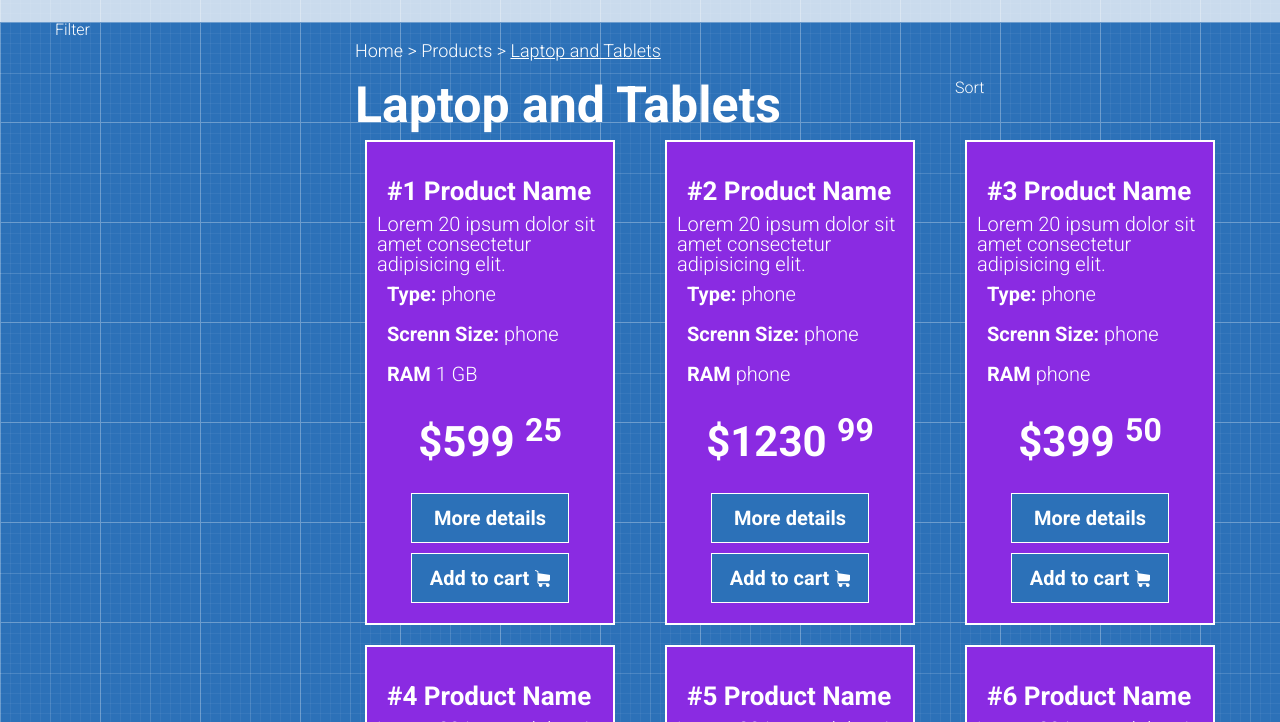
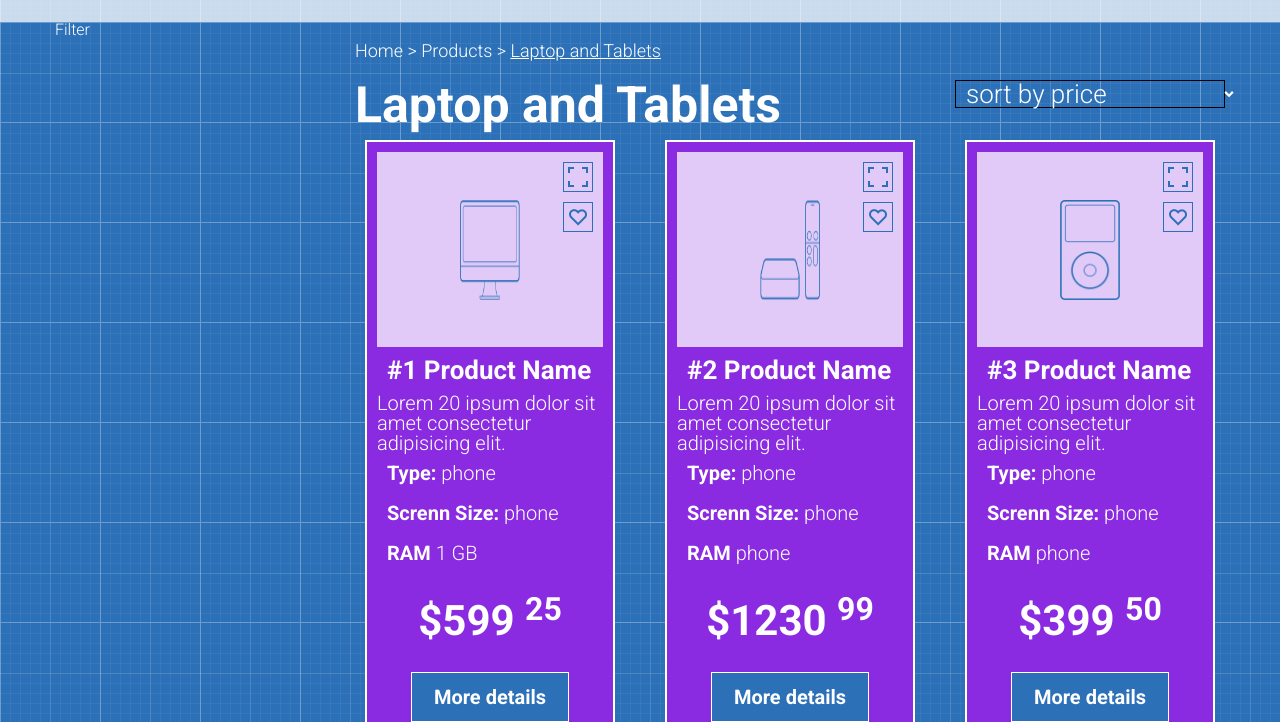
Before and after one commit to YHulko/project-shop, a plain HTML site: page index.html in a window 1280 px wide. Shown: the part 78-800 px from the top of the page. Drawn offline with Linux system fonts and the light colour scheme.

Commit message:
Yaroslav version working 3

```diff
--- a/index.html
+++ b/index.html
@@ -81,15 +81,26 @@
         </div>
         <div class="row">
           <div class="col-8"><div class="Lap-and-Tab-big">Laptop and Tablets</div></div>
-          <div class="col-4">Sort</div>
-        </div>
+
+          <div class="col-4">
+            <div class="menu-sort">
+              <li class="menu-sort-dd"><a href="" class="arrow_w">sort by price</a>
+                <ul class="submenu-dd">
+                    <a href="">sort by name</a>
+                    <a href="">sort by date</a>
+                    <a href="">sort by popularity</a>
+                </ul>
+             </li>
+            </div>
+          </div>
+         </div>
 
         <div class="row">
           <div class="begin-here">
           <div class="col-4">
             <div class="product">
               <div class="product-image">   <!-- position: relative; -->
-                <img src="" alt="">
+                <img src="images/product1.png" alt="Monitor"  width="60" height="100">
                 <div class="zoom"></div>    <!-- position: absolute; -->
                 <div class="like"></div>    <!-- position: absolute; -->
               </div>
@@ -117,7 +128,7 @@
           <div class="col-4">
             <div class="product">
               <div class="product-image">   <!-- position: relative; -->
-                <img src="" alt="">
+                <img src="images/product2.png" alt="TV Controll" width="60" height="100">
                 <div class="zoom"></div>    <!-- position: absolute; -->
                 <div class="like"></div>    <!-- position: absolute; -->
               </div>
@@ -146,7 +157,7 @@
           <div class="col-4">
             <div class="product">
               <div class="product-image">   <!-- position: relative; -->
-                <img src="" alt="">
+                <img src="images/Product5.png" alt="Smart-Clock" width="60" height="100">
                 <div class="zoom"></div>    <!-- position: absolute; -->
                 <div class="like"></div>    <!-- position: absolute; -->
               </div>
@@ -174,7 +185,7 @@
           <div class="col-4">
             <div class="product">
               <div class="product-image">   <!-- position: relative; -->
-                <img src="" alt="">
+                <img src="images/product2.png" alt="">
                 <div class="zoom"></div>    <!-- position: absolute; -->
                 <div class="like"></div>    <!-- position: absolute; -->
               </div>
@@ -202,7 +213,7 @@
           <div class="col-4">
             <div class="product">
               <div class="product-image">   <!-- position: relative; -->
-                <img src="" alt="">
+                <img src="images/product2.png" alt="TV Controll" width="60" height="100">
                 <div class="zoom"></div>    <!-- position: absolute; -->
                 <div class="like"></div>    <!-- position: absolute; -->
               </div>
@@ -228,7 +239,7 @@
           <div class="col-4">
             <div class="product">
               <div class="product-image">   <!-- position: relative; -->
-                <img src="" alt="">
+                <img src="images/Product5.png" alt="TV Controll" width="60" height="100">
                 <div class="zoom"></div>    <!-- position: absolute; -->
                 <div class="like"></div>    <!-- position: absolute; -->
               </div>
--- a/menu.css
+++ b/menu.css
@@ -3,11 +3,7 @@
 }
 .Lap-and-Tab-big{
   font-size: 50px;
-  font-weight: bold;
-
-}
-
-
+  font-weight: bold;}
 .arrow {
   background-image: url("images/arrow-down-blue.svg");
   background-repeat: no-repeat;
@@ -20,29 +16,26 @@
   background-repeat: no-repeat;
   background-size: 26px;
   background-position-x: 250px;
-  background-position-y: center;
-}
-
+  background-position-y: center;}
 /*______________________________________________________________________________*/
 .menu  {
-  display: flex;
-}
+  display: flex;}
 
-.menu li {  /*-------------------- */
+  .menu li {  /*-------------------- */
   /*position: relative;*/
   width: 25%;
   border-left: 1px solid #2c71b8;
 }
-.menu-sort li {
+.menu-sort li {/*----------------------1---------------------*/
   border: 1px solid black;
   /*position: relative;*/
-  font-size: 30px;
-  padding-left: 30px;
+  font-size: 26px;
+  padding-left: 10px;
 }
 .menu li:last-child {
   border-right: 1px solid #2c71b8;
 }
-.menu a {/*------------------------*/
+.menu a {
   display: flex;
   height: 50px;
   text-decoration: none;
@@ -52,10 +45,10 @@
   color: #2c71b8;
 }
 
-.menu-sort a{
+.menu-sort a{/*--------------------------2----*/
   display: flex;
   color: white;
-  width: 300px ;
+  width: 300px;;
   text-decoration: none;
   justify-content: left;
 }
@@ -71,13 +64,14 @@
 .prod,.menu-sort-dd {
     position: relative;
     list-style-type: none;
+    z-index: 10000;
   }
-  /*.menu-sort-dd:hover .submenu-dd {
+  .menu-sort-dd:hover .submenu-dd {
     display: block;
   }
   .prod:hover .submenu {
     display: block;
-  }*/
+  }
   .submenu, .submenu-dd {
     display: none;
     flex-direction: column;
@@ -86,9 +80,7 @@
     background-color: #2c71b8;
     color: white;
     width: 287px;
-    padding: 17.5px 0;
-
-  }
+    padding: 17.5px 0;    }
   .submenu a,.submenu-dd a {
     color: white;
     justify-content: left;
--- a/products.css
+++ b/products.css
@@ -5,25 +5,7 @@
   padding: 10px;
 
 }
-
-
-
-/*---------------nav-------------------------------------------------------*/
-.menu-nav{
-    margin: 35px;
-    font-size: 16px;
-
-  }
-  .menu-nav li{
-    display: inline-block;
-    padding: 3px 15px 3px 0 ;
-    color: white;
-  }
-  .menu-nav a{
-    color: white;
-  }
-  /*----------------------------------====================================*/
-  .product .btn{
+.product .btn{
   margin: 10px auto;
 }
 .btn{display: flex;
@@ -71,3 +53,38 @@
 .product-description{
   font-size: 20px;
 }
+.product-image{
+  display: flex;
+  position: relative;
+  flex-direction: column;
+  background-color: rgba(255, 255, 255, 0.75);
+  width: 100%;
+  height: 195px;
+  padding: 10px;
+  justify-content: center;
+  align-items: center;
+}
+.product-image .zoom{
+  position: absolute;
+  background-image: url("images/box-blue.png");
+  background-repeat: no-repeat;
+  background-position: center;
+  width: 30px;
+  height: 30px;
+  border: 1px solid #2c71b8;
+  text-align: end;
+  align-self: flex-end;
+  margin-bottom: 10px;
+  top: 10px;
+}
+.product-image .like{
+  position: absolute;
+  background-image: url("images/like-blue.png");
+  background-repeat: no-repeat;
+  background-position: center;
+  width: 30px;
+  height: 30px;
+  border: 1px solid #2c71b8;
+  align-self:flex-end;
+  top: 50px;
+}
```
Also changed, not shown: images/Product5.png (added), images/Product6.png (added), images/box-blue.png (added), images/box-white.png (added), images/product7.png (added), images/product9.png (added).
